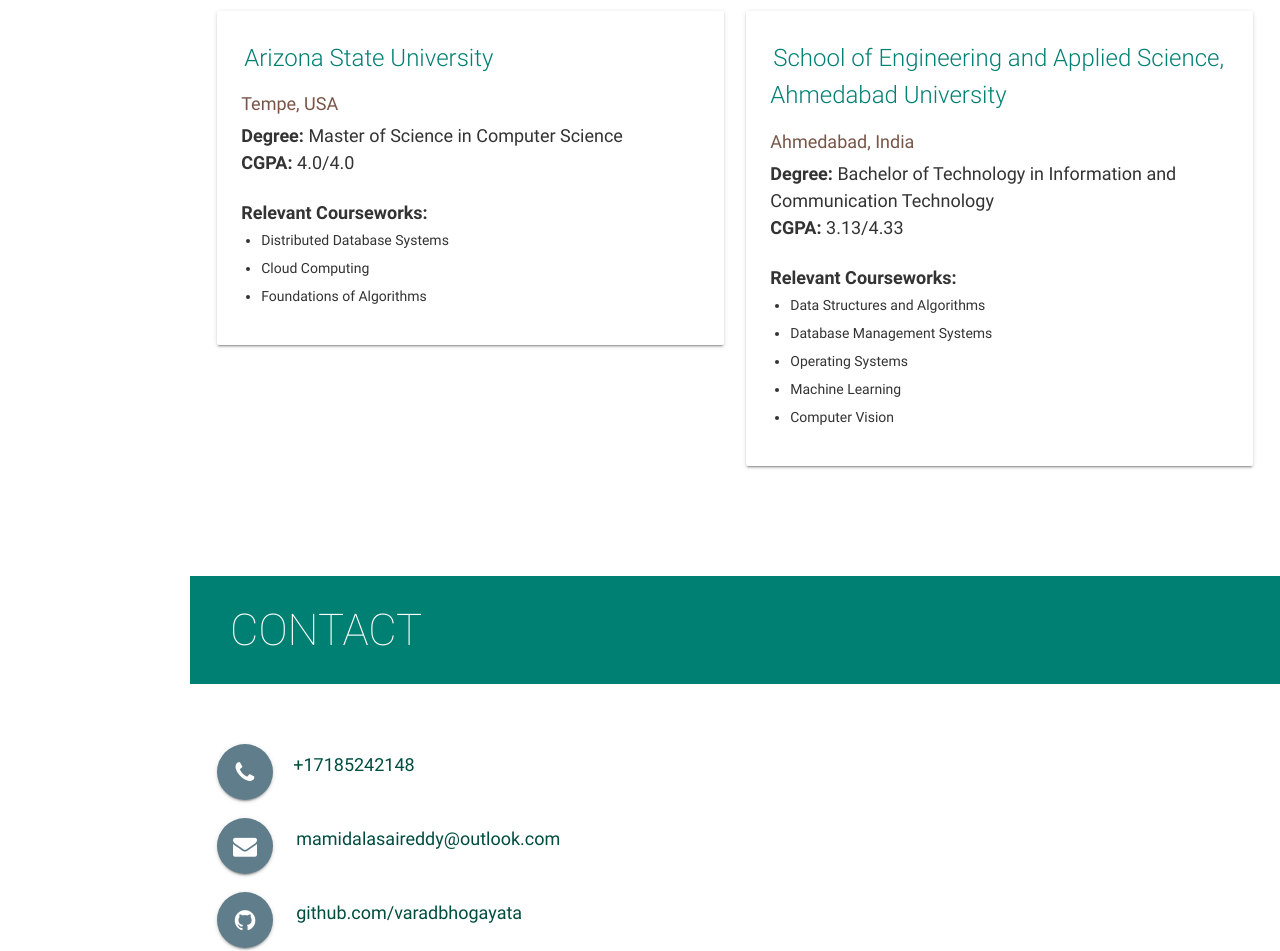
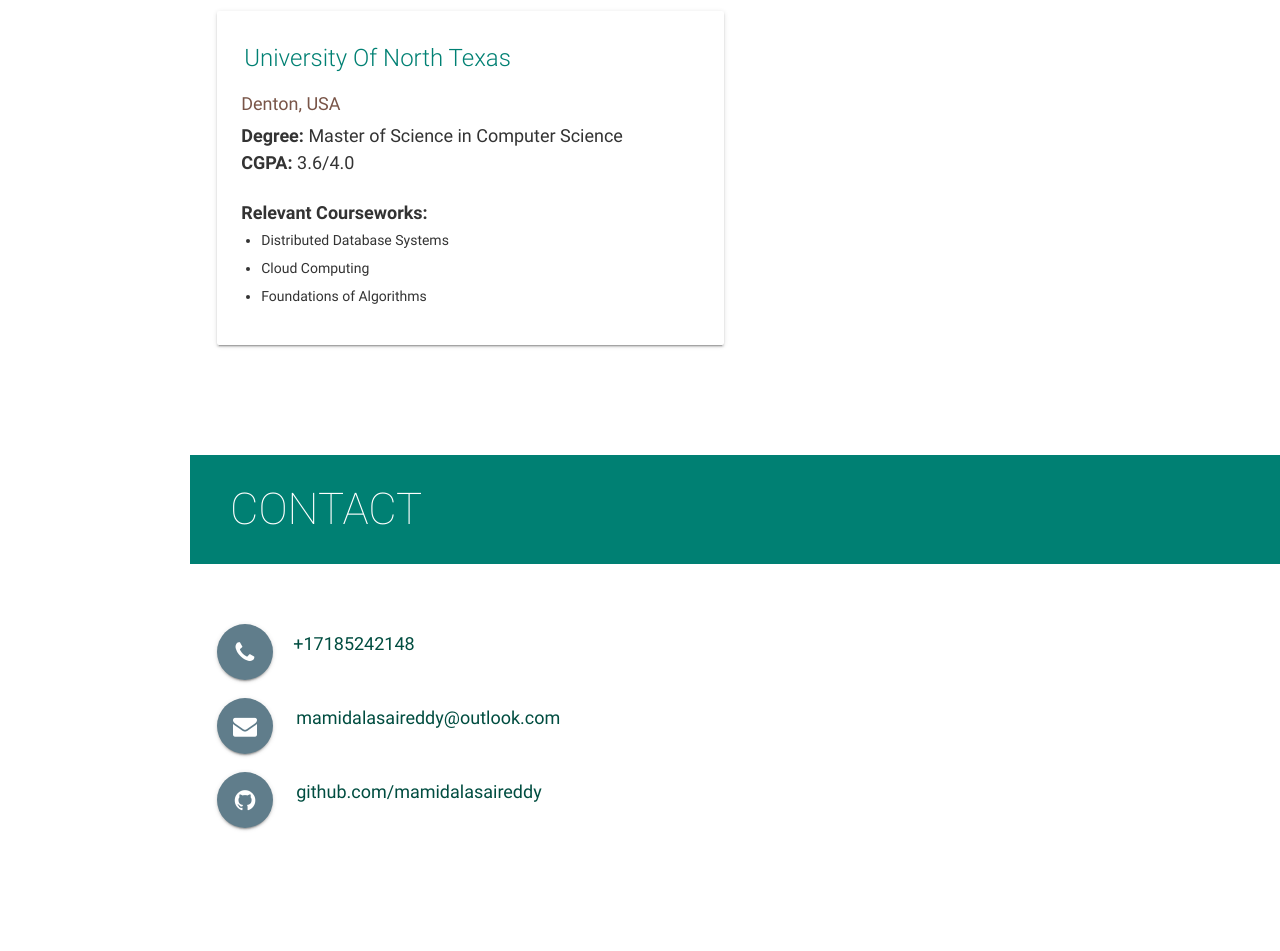
Before and after one commit to Mamidalasaireddy/portfolio, a plain HTML site: page index.html in a window 1280 px wide. Shown: the part 5816-6767 px from the top of the page. Drawn offline with nearby package versions, Linux system fonts and the light colour scheme; files that its build step writes are made by us from their sources.

Commit message:
Update index.html

```diff
--- a/index.html
+++ b/index.html
@@ -841,13 +841,13 @@ utilized perspective transformation, object detection, and object tracking to fi
             <div class="card">
               <div class="card-content">
                 <p>
-                  <span class="card-title"><a href="https://www.asu.edu/" target="_blank" class="teal-text hoverline">Arizona State University</a></span>
+                  <span class="card-title"><a href="https://www.unt.edu/" target="_blank" class="teal-text hoverline">University Of North Texas</a></span>
                 </p>
-                <p class="brown-text">Tempe, USA</p>
+                <p class="brown-text">Denton, USA</p>
                 <p>
                   <b>Degree: </b>Master of Science in Computer Science
                   <br>
-                  <b>CGPA: </b>4.0/4.0
+                  <b>CGPA: </b>3.6/4.0
                 </p>
 
                 <ul>
@@ -863,41 +863,6 @@ utilized perspective transformation, object detection, and object tracking to fi
                 </ul>
               </div>
             </div>
-
-
-          </div>
-          <div class="col s12 m6 l6">
-            <div class="card">
-              <div class="card-content">
-                <p>
-                  <span class="card-title"><a href="https://ahduni.edu.in/academics/schools-centres/school-of-engineering-and-applied-science/" target="_blank" class="teal-text hoverline">School of Engineering and Applied Science, Ahmedabad
-                      University</a></span>
-                </p>
-                <p class="brown-text">Ahmedabad, India</p>
-                <p>
-                  <b>Degree: </b>Bachelor of Technology in Information and Communication Technology
-                  <br>
-                  <b>CGPA: </b>3.13/4.33
-                </p>
-
-                <ul>
-                  <p>
-                    <b>Relevant Courseworks:</b>
-                  <ul>
-                    <li>Data Structures and Algorithms</li>
-                    <li>Database Management Systems</li>
-                    <li>Operating Systems</li>
-                    <li>Machine Learning</li>
-                    <li>Computer Vision</li>
-                  </ul>
-                  </p>
-
-                </ul>
-              </div>
-            </div>
-          </div>
-        </div>
-      </div>
     </section>
 
     <!-- Eight Section: Contact -->
@@ -905,22 +870,22 @@ utilized perspective transformation, object detection, and object tracking to fi
       <h3 class="page-title white-text teal">Contact</h3>
       <div class="container">
         <p>
-          <a aria-label="Call Varad" data-position="top" data-tooltip="Call Varad"
+          <a aria-label="Call Sai" data-position="top" data-tooltip="Call Sai"
             class="btn-floating btn-large waves-effect waves-light blue-grey tooltipped"><i class="fa fa-phone"></i><a
-              aria-label="Call Varad">+17185242148</a></a>
+              aria-label="Call Sai">+17185242148</a></a>
         </p>
         <p>
-          <a aria-label="Email Varad" href="mailto:mamidalasaireddy@outlook.com" target="_blank" data-position="top"
-            data-tooltip="Email Varad" class="btn-floating btn-large waves-effect waves-light blue-grey tooltipped"><i
-              class="fa fa-envelope"></i><a aria-label="Email Varad" href="mailto:mamidalasaireddy@outlook.com"
+          <a aria-label="Email Sai" href="mailto:mamidalasaireddy@outlook.com" target="_blank" data-position="top"
+            data-tooltip="Email Sai" class="btn-floating btn-large waves-effect waves-light blue-grey tooltipped"><i
+              class="fa fa-envelope"></i><a aria-label="Email Sai" href="mailto:mamidalasaireddy@outlook.com"
               class="hoverline">mamidalasaireddy@outlook.com</a></a>
         </p>
         <p>
-          <a aria-label="View Varad on GitHub" href="http://github.com/mamidalasaireddy" target="_blank"
-            data-position="top" data-tooltip="View Varad on GitHub"
+          <a aria-label="View Sai on GitHub" href="http://github.com/mamidalasaireddy" target="_blank"
+            data-position="top" data-tooltip="View Sai on GitHub"
             class="btn-floating btn-large waves-effect waves-light blue-grey tooltipped"><i class="fa fa-github"></i><a
-              aria-label="Varad on Github" href="http://github.com/mamidalasaireddy" class="hoverline"
-              target="_blank">github.com/varadbhogayata</a></a>
+              aria-label="Sai on Github" href="http://github.com/mamidalasaireddy" class="hoverline"
+              target="_blank">github.com/mamidalasaireddy</a></a>
         </p>
         </p>
       </div>
```
